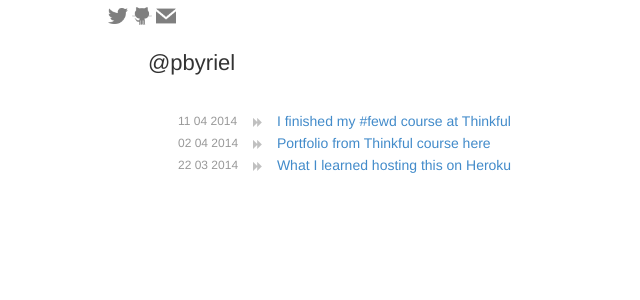
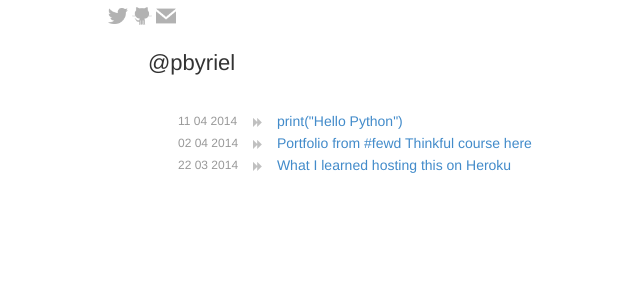
Before and after one commit to pbyriel/web, a PHP site: page / in a window 1280 px wide. Shown: the top 300 px of the page, without its empty margins (182-822 px from the left). Run offline with PHP 8.4, Linux system fonts and the light colour scheme; some libraries are stand-ins or nearby versions.

Commit message:
Small changes to front page

```diff
--- a/css/main.css
+++ b/css/main.css
@@ -10,15 +10,13 @@
 .header h1 {
   font-size: 22px;
   padding: 0 0 5px 0;
-  margin: 30px 0 30px 0;
- }
+  margin: 30px 0 30px 0;}
 .header .nav {
   margin-top: -60px;
   float: right; }
-
 .header img {
       width: 20px;
-    opacity: 0.5; }
+    opacity: 0.3; }
 .header img:hover {
     opacity: 1; }
 
@@ -32,8 +30,7 @@ ol.index li {
     line-height: 22px; }
 ol.index .header  {
     color: #999999;
-    font-size: 12px;
-}
+    font-size: 12px;}
 ol.index .header {
     float: left;
     min-width: 115px; }
@@ -53,18 +50,7 @@ ol.index .meta a {
       color: #cccccc;
       font-size: 11px; }
 
-left {
-  float: left; }
-
-
-.right {
-  float: right; }
-
-.clear {
-  clear: both; }
-
 .glyphicon-forward {
     opacity: 0.3;
     margin: 0 10px 0 -40px;
-    font-size: 10px;
-}
+    font-size: 10px;}
--- a/home.html
+++ b/home.html
@@ -31,7 +31,7 @@
             <span class="header">11 04 2014</span>
             <span class="glyphicon glyphicon-forward"></span>
             <span class="a"><!-- Er det en bootstrap class -->
-              <a href="posts/">I finished my &#35;fewd course at Thinkful</a>
+              <a href="posts/#">print("Hello Python")</a>
             </span>
             <span class="meta"><a href="posts/#disqus_thread"></a></span>
           </li>
@@ -39,7 +39,7 @@
             <span class="header">02 04 2014</span>
             <span class="glyphicon glyphicon-forward"></span>
             <span class="a">
-              <a #disqus_thread href="#">Portfolio from Thinkful course here</a>
+              <a #disqus_thread href="#">Portfolio from &#35;fewd Thinkful course here</a>
                 <span class="meta"><a href="posts/#disqus_thread"></a></span>
             </span>
           </li>
```
Also changed, not shown: 1 other file.
